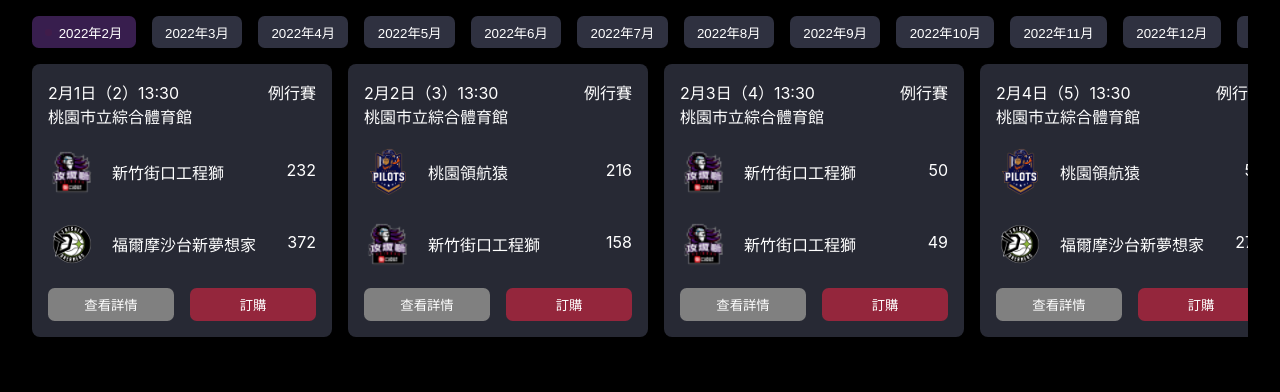
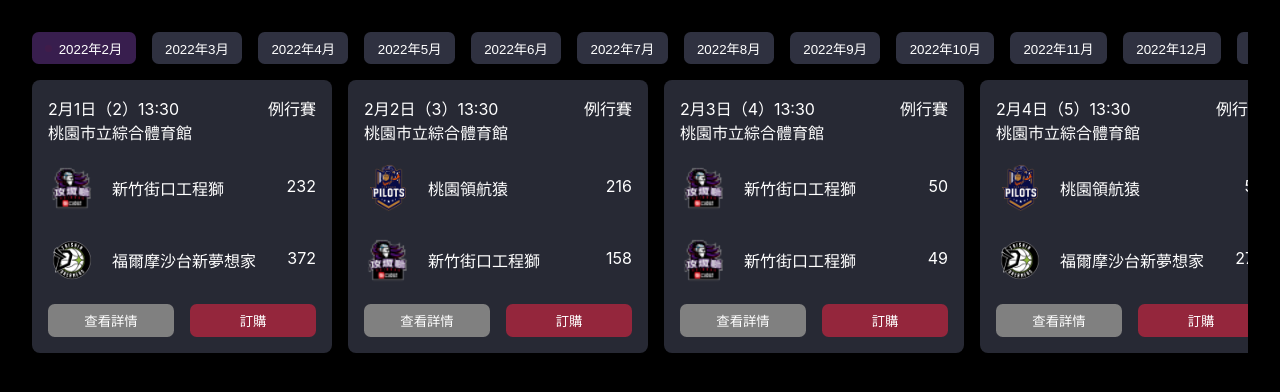
Before and after one commit to JosephT5566/jko_pre_work_2022, a Next.js app: page /schedule in a window 1280 px wide. Shown: the top 392 px of the page. Built offline with nearby package versions, Linux system fonts and the light colour scheme.

Commit message:
modify style

```diff
--- a/src/components/schedule/TimeSelector.tsx
+++ b/src/components/schedule/TimeSelector.tsx
@@ -5,8 +5,8 @@
 const StyledTimeSelectorContainer = styled("div")({
     display: "flex",
     gap: "1em",
-    overflow: "scroll",
-    paddingBlock: "1em",
+    overflow: "auto",
+    paddingBottom: "1em",
 })
 
 const useStyles = makeStyles({
--- a/src/components/schedule/TimeTable.tsx
+++ b/src/components/schedule/TimeTable.tsx
@@ -8,7 +8,7 @@
 const StyledTimeTableContainer = styled("div")({
     display: "flex",
     gap: "1em",
-    overflow: "scroll",
+    overflow: "auto",
     whiteSpace: "nowrap",
 })
 
--- a/src/components/shared/Container.tsx
+++ b/src/components/shared/Container.tsx
@@ -2,7 +2,7 @@
 import { styled } from "@material-ui/core/styles"
 
 const StyledPageContainer = styled("div")({
-    padding: "0 2rem",
+    padding: "2rem",
 })
 
 export function PageContainer(props: { children: React.ReactNode }) {
```
